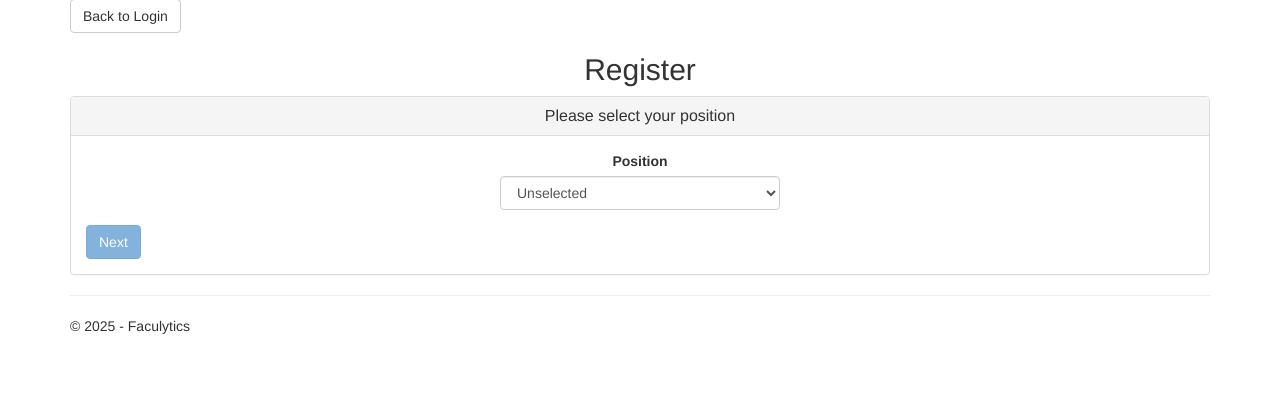
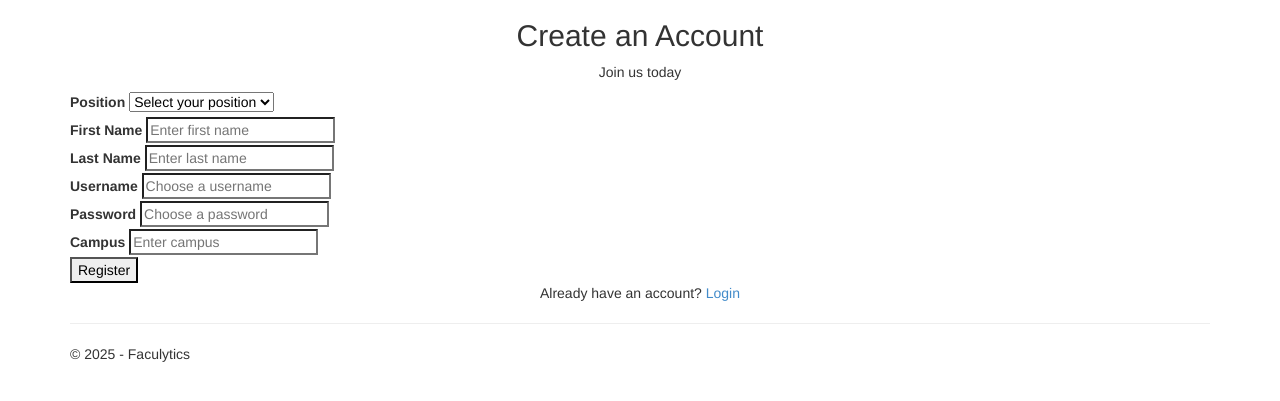
Before and after one commit to SamX822/Faculytics, a Flask app: page /register in a window 1280 px wide. Shown: the part 51-452 px from the top of the page. Run offline with Flask 3, Linux system fonts and the light colour scheme; parts of the project's set-up code (start-up, migrations or seed data) failed here and were passed over; some libraries are stand-ins or nearby versions.

Commit message:
Update register.html
Tailwind

```diff
--- a/Faculytics/Faculytics/templates/register.html
+++ b/Faculytics/Faculytics/templates/register.html
@@ -3,154 +3,147 @@
 {% set year = 2025 %}
 
 {% block content %}
-<div class="register-container">
-    <!-- Back Button -->
-    <div class="back-btn">
-        <a href="{{ url_for('login') }}" class="btn btn-default">Back to Login</a>
-    </div>
+<div class="flex items-center justify-center min-h-screen bg-gradient-to-br from-gray-900 via-gray-800 to-gray-900">
+    <div class="relative w-full max-w-md bg-white/10 backdrop-blur-lg p-8 rounded-xl shadow-lg border border-white/20">
+        <h2 class="text-3xl font-extrabold text-white text-center">Create an Account</h2>
+        <p class="text-gray-300 text-center mt-2">Join us today</p>
 
-    <h2 class="text-center">Register</h2>
+        <form id="registerForm" method="POST" action="{{ url_for('register') }}" class="mt-6 space-y-4">
+            <div class="relative">
+                <label for="userType" class="block text-sm font-semibold text-gray-200">Position</label>
+                <select id="userType" name="userType"
+                        class="mt-1 w-full px-4 py-2 bg-gray-900 border border-gray-600 rounded-lg shadow-lg text-gray-300
+               focus:ring-2 focus:ring-yellow-400 focus:border-yellow-400 transition duration-300 ease-in-out
+               hover:bg-gray-800 hover:border-yellow-500 hover:text-white">
+                    <option value="Unselected">Select your position</option>
+                    <option value="Campus Director">Campus Director</option>
+                    <option value="Vice Chancellor">Vice Chancellor</option>
+                    <option value="Dean">Dean</option>
+                    <option value="Teacher">Teacher</option>
+                </select>
+            </div>
 
-    <!-- Position Selection Pane -->
-    <div id="positionPane" class="form-panel">
-        <div class="panel panel-default">
-            <div class="panel-heading">
-                <h3 class="panel-title text-center">Please select your position</h3>
+            <div class="relative">
+                <label for="firstName" class="block text-sm font-medium text-gray-300">First Name</label>
+                <input type="text" id="firstName" name="firstName"
+                       class="mt-1 w-full px-4 py-2 bg-transparent border border-gray-500 rounded-lg shadow-sm
+                              focus:ring-2 focus:ring-blue-400 focus:border-blue-400 text-white" placeholder="Enter first name" required>
             </div>
-            <div class="panel-body">
-                <div class="form-group">
-                    <label for="userType">Position</label>
-                    <select id="userType" class="form-control">
-                        <option value="Unselected">Unselected</option>
-                        <option value="Campus Director">Campus Director</option>
-                        <option value="Vice Chancellor">Vice Chancellor</option>
-                        <option value="Dean">Dean</option>
-                        <option value="Teacher">Teacher</option>
-                    </select>
-                </div>
-                <button id="nextButton" class="btn btn-primary" disabled>Next</button>
+
+            <div class="relative">
+                <label for="lastName" class="block text-sm font-medium text-gray-300">Last Name</label>
+                <input type="text" id="lastName" name="lastName"
+                       class="mt-1 w-full px-4 py-2 bg-transparent border border-gray-500 rounded-lg shadow-sm
+                              focus:ring-2 focus:ring-blue-400 focus:border-blue-400 text-white" placeholder="Enter last name" required>
             </div>
-        </div>
-    </div>
 
-    <!-- Account Details Pane -->
-    <div id="accountPane" class="form-panel" style="display:none;">
-        <div class="panel panel-default">
-            <div class="panel-heading">
-                <h3 class="panel-title text-center">Account Details</h3>
+            <div class="relative">
+                <label for="uName" class="block text-sm font-medium text-gray-300">Username</label>
+                <input type="text" id="uName" name="uName"
+                       class="mt-1 w-full px-4 py-2 bg-transparent border border-gray-500 rounded-lg shadow-sm
+                              focus:ring-2 focus:ring-blue-400 focus:border-blue-400 text-white" placeholder="Choose a username" required>
             </div>
-            <div class="panel-body">
-                <form id="registerForm" method="POST" action="{{ url_for('register') }}">
-                    <!-- Hidden field to store the userType selected in the first pane -->
-                    <input type="hidden" id="selectedUserType" name="userType" value="">
 
-                    <div class="form-group">
-                        <label for="firstName">First Name</label>
-                        <input type="text" id="firstName" name="firstName" class="form-control" placeholder="Enter first name">
-                    </div>
-                    <div class="form-group">
-                        <label for="lastName">Last Name</label>
-                        <input type="text" id="lastName" name="lastName" class="form-control" placeholder="Enter last name">
-                    </div>
-                    <div class="form-group">
-                        <label for="uName">Username</label>
-                        <input type="text" id="uName" name="uName" class="form-control" placeholder="Choose a username">
-                    </div>
-                    <div class="form-group">
-                        <label for="pWord">Password</label>
-                        <input type="password" id="pWord" name="pWord" class="form-control" placeholder="Choose a password">
-                    </div>
-                    <div class="form-group">
-                        <label for="campus">Campus</label>
-                        <input type="text" id="campus" name="campus" class="form-control" placeholder="Enter campus">
-                    </div>
-                    <div class="form-group" id="collegeGroup" style="display:none;">
-                        <label for="college">College</label>
-                        <input type="text" id="college" name="college" class="form-control" placeholder="Enter college">
-                    </div>
-                    <button type="submit" id="registerButton" class="btn btn-success" disabled>Register</button>
-                </form>
+            <div class="relative">
+                <label for="pWord" class="block text-sm font-medium text-gray-300">Password</label>
+                <input type="password" id="pWord" name="pWord"
+                       class="mt-1 w-full px-4 py-2 bg-transparent border border-gray-500 rounded-lg shadow-sm
+                              focus:ring-2 focus:ring-blue-400 focus:border-blue-400 text-white" placeholder="Choose a password" required>
             </div>
-        </div>
+
+            <div class="relative">
+                <label for="campus" class="block text-sm font-medium text-gray-300">Campus</label>
+                <input type="text" id="campus" name="campus"
+                       class="mt-1 w-full px-4 py-2 bg-transparent border border-gray-500 rounded-lg shadow-sm
+                              focus:ring-2 focus:ring-blue-400 focus:border-blue-400 text-white" placeholder="Enter campus" required>
+            </div>
+
+            <div class="relative hidden" id="collegeGroup">
+                <label for="college" class="block text-sm font-medium text-gray-300">College</label>
+                <input type="text" id="college" name="college"
+                       class="mt-1 w-full px-4 py-2 bg-transparent border border-gray-500 rounded-lg shadow-sm
+                              focus:ring-2 focus:ring-blue-400 focus:border-blue-400 text-white" placeholder="Enter college">
+            </div>
+
+            <button type="submit" id="registerButton"
+                    class="w-full bg-blue-600 text-white py-2 px-4 rounded-lg
+                           hover:bg-blue-700 hover:scale-105 transition-all duration-300 ease-in-out shadow-lg">
+                Register
+            </button>
+        </form>
+
+        <p class="mt-4 text-center text-gray-400">
+            Already have an account?
+            <a href="{{ url_for('login') }}" class="text-blue-400 hover:text-blue-500 transition">Login</a>
+        </p>
     </div>
 </div>
-{% endblock %}
 
-{% block scripts %}
 <script>
-    $(document).ready(function () {
-        $('#userType').change(function () {
-            $('#nextButton').prop('disabled', $(this).val() === 'Unselected');
+    document.addEventListener("DOMContentLoaded", function () {
+        const userType = document.getElementById("userType");
+        const collegeGroup = document.getElementById("collegeGroup");
+        const uNameInput = document.getElementById("uName");
+        const registerForm = document.getElementById("registerForm");
+
+        // Create validation messages
+        const usernameError = document.createElement("span");
+        usernameError.className = "text-red-500 font-bold text-sm mt-1";
+        uNameInput.parentNode.insertBefore(usernameError, uNameInput.nextSibling);
+
+        const positionError = document.createElement("span");
+        positionError.className = "text-red-500 font-bold text-sm mt-1 hidden";
+        positionError.textContent = "Please select a valid position.";
+        userType.parentNode.insertBefore(positionError, userType.nextSibling);
+
+        userType.addEventListener("change", function () {
+            if (this.value === "Dean" || this.value === "Teacher") {
+                collegeGroup.classList.remove("hidden");
+            } else {
+                collegeGroup.classList.add("hidden");
+            }
+
+            if (this.value !== "Unselected") {
+                positionError.classList.add("hidden");
+            }
         });
 
-        $('#nextButton').click(function () {
-            var selectedType = $('#userType').val();
-            $('#selectedUserType').val(selectedType);
-            if (selectedType === 'Dean' || selectedType === 'Teacher') {
-                $('#collegeGroup').show();
-            } else {
-                $('#collegeGroup').hide();
+        registerForm.addEventListener("submit", function (event) {
+            event.preventDefault(); // Prevent immediate submission
+
+            let formValid = true;
+
+            // Check if position is selected
+            if (userType.value === "Unselected") {
+                positionError.classList.remove("hidden");
+                formValid = false;
             }
-            $('#positionPane').hide();
-            $('#accountPane').show();
-            validateForm();
+
+            // Check if username is available
+            fetch("{{ url_for('check_username') }}", {
+                method: "POST",
+                body: JSON.stringify({ uName: uNameInput.value.trim() }),
+                headers: { "Content-Type": "application/json" }
+            })
+            .then(response => response.json())
+            .then(data => {
+                if (data.exists) {
+                    usernameError.textContent = "Username is already taken. Please choose another.";
+                    formValid = false;
+                } else {
+                    usernameError.textContent = "";
+                }
+
+                if (formValid) {
+                    registerForm.submit(); // Submit the form only if all checks pass
+                }
+            })
+            .catch(error => console.error("Error checking username:", error));
         });
-
-        $('#registerForm input').on('input change', function () {
-            validateForm();
-        });
-
-        function validateForm() {
-            var isValid = $('#firstName, #lastName, #uName, #pWord, #campus').toArray().every(input => $(input).val().trim() !== '');
-            if ($('#selectedUserType').val() === 'Dean' || $('#selectedUserType').val() === 'Teacher') {
-                isValid = isValid && $('#college').val().trim() !== '';
-            }
-            $('#registerButton').prop('disabled', !isValid);
-        }
     });
 </script>
+
+
+
+
 {% endblock %}
-
-<style>
-    /* Centering the form */
-    .register-container {
-        display: flex;
-        flex-direction: column;
-        align-items: center;
-        justify-content: center;
-        min-height: 100vh;
-        padding: 20px;
-    }
-
-    .back-btn {
-        width: 100%;
-        max-width: 400px;
-        margin-bottom: 20px;
-    }
-
-    .form-panel {
-        width: 100%;
-        max-width: 400px;
-        padding: 20px;
-        background: #fff;
-        border-radius: 8px;
-        box-shadow: 0 0 10px rgba(0, 0, 0, 0.1);
-    }
-
-    .form-group {
-        width: 100%;
-    }
-
-        .form-group input,
-        .form-group select {
-            width: 100%;
-            padding: 10px;
-            border: 1px solid #ccc;
-            border-radius: 5px;
-        }
-
-    button {
-        width: 100%;
-        margin-top: 10px;
-    }
-</style>
```
